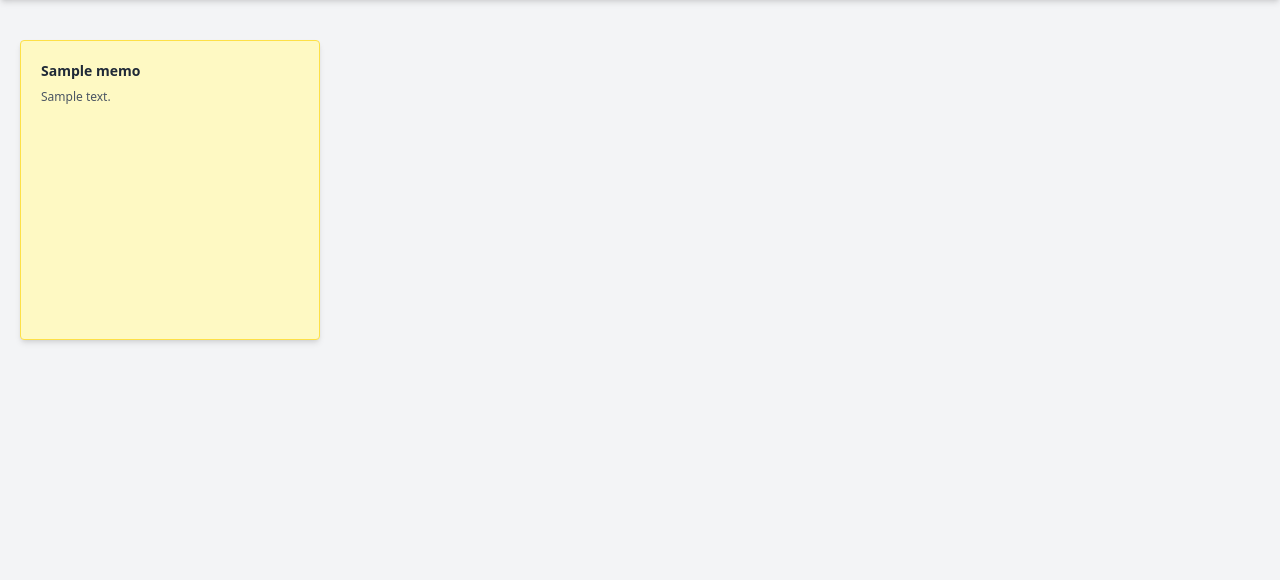
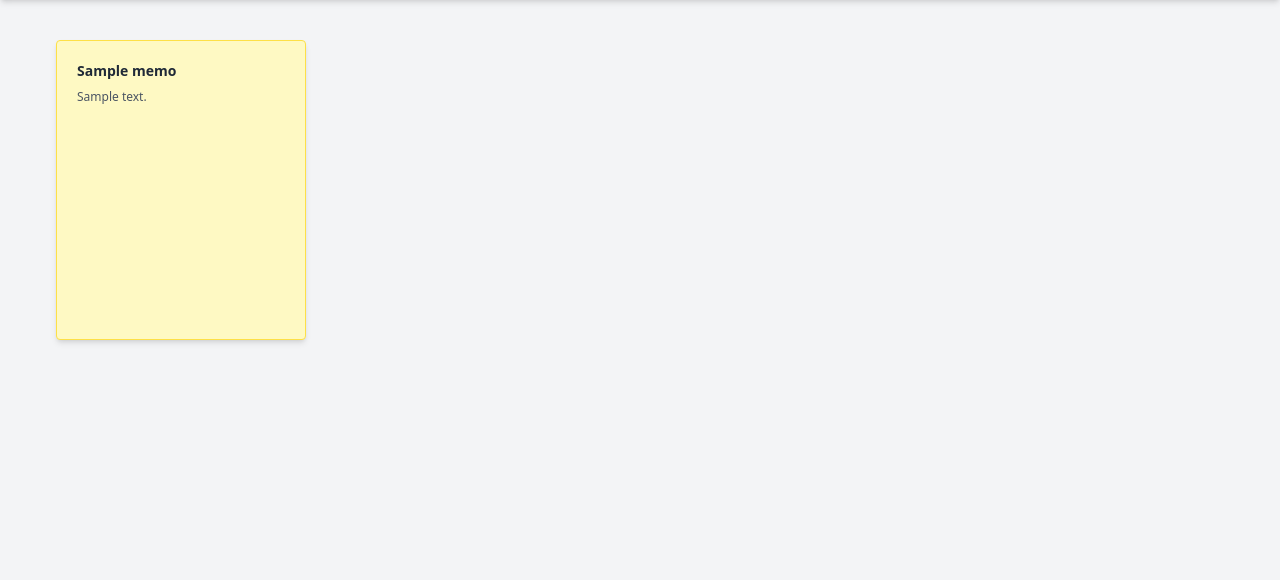
Before and after one commit to JinSol-coder/jungle-note, a Flask app: template templates/main.html in a window 1280 px wide. Shown: the part 64-644 px from the top of the page. Run offline with Flask 3, Linux system fonts and the light colour scheme; the template is opened without the code that fills it: most values are stand-ins (such as "Sample title", 1, 10 or a date in 2020); some libraries are stand-ins or nearby versions.

Commit message:
메인 메모장 ui 수정

```diff
--- a/templates/main.html
+++ b/templates/main.html
@@ -32,29 +32,29 @@
         </div>
     </header>
 
-    <main class="w-full px-5 pt-10">
-    <div class="max-w-screen-xl mx-auto flex flex-wrap gap-10 justify-start">
-        {% for memo in memos %}
-            <div onclick="openModal(`{{ memo.title|escape }}`, `{{ memo.content|escape }}`, `{{ memo._id }}`)"
-                    class="cursor-pointer w-[300px] h-[300px] bg-yellow-100 border border-yellow-300 rounded p-5 shadow-md hover:shadow-lg transition">
-                <h2 class="text-sm font-semibold text-gray-800 mb-2">{{ memo.title }}</h2>
-                <p class="text-xs text-gray-600 line-clamp-6">{{ memo.content | safe }}</p>
-            </div>
-        {% endfor %}
+    <main class="w-full px-10 pt-10">
+        <div
+            class="max-w-screen-xl mx-auto grid grid-cols-1 sm:grid-cols-2 md:grid-cols-3 lg:grid-cols-4 gap-y-10 gap-x-6 justify-items-center">
 
-<!--
-        <div class="w-[300px] h-[300px] bg-yellow-100 border border-yellow-300 rounded p-5 shadow-md">
-        <h2 class="text-sm font-semibold text-gray-800 mb-2">제목</h2>
-        <p class="text-xs text-gray-600">내용내용뭐시기</p>
+            {% for memo in memos %}
+                <div
+                    onclick="openModal(`{{ memo.title|escape }}`, `{{ memo.content|escape }}`, `{{ memo._id }}`)"
+                    class="cursor-pointer w-full max-w-[250px] h-[300px] bg-yellow-100 border border-yellow-300 rounded p-5 shadow-md hover:shadow-lg transition flex flex-col overflow-hidden">
+
+                    <h2 class="text-sm font-semibold text-gray-800 mb-2 line-clamp-1 break-words">
+                        {{ memo.title }}
+                    </h2>
+                    <p class="text-xs text-gray-600 line-clamp-6 break-words">
+                        {{ memo.content | safe }}
+                    </p>
+                </div>
+            {% endfor %}
+
         </div>
+    </main>
 
-        <div class="w-[300px] h-[300px] bg-yellow-100 border border-yellow-300 rounded p-5 shadow-md">
-        <h2 class="text-sm font-semibold text-gray-800 mb-2">제목</h2>
-        <p class="text-xs text-gray-600">블라블라브랄브라블라블라</p>
-        </div> -->
 
-    </div>
-    </main>
+
 
     <!-- + 버튼 -->
     <a href="/memo_add"
--- a/templates/reminder.html
+++ b/templates/reminder.html
@@ -35,12 +35,12 @@
     </header>
 
     <!-- 메모 카드 -->
-    <div class="w-full max-w-xl mt-10 px-4">
+    <div class="w-full max-w-8xl mt-10 px-4">
         {% if memos|length == 0 %}
             <p class="text-center text-gray-500">오늘 복습할 메모가 없습니다.</p>
         {% else %}
             {% for memo in memos %}
-            <div class="alert bg-white rounded-xl shadow p-4 mb-4 relative">
+            <div class="alert bg-white rounded-xl shadow p-4 mb-4 relative w-full">
                 <div class="flex justify-between items-start">
                     <div>
                         <h2 class="text-lg font-bold text-green-700 hover:underline cursor-pointer">
```
